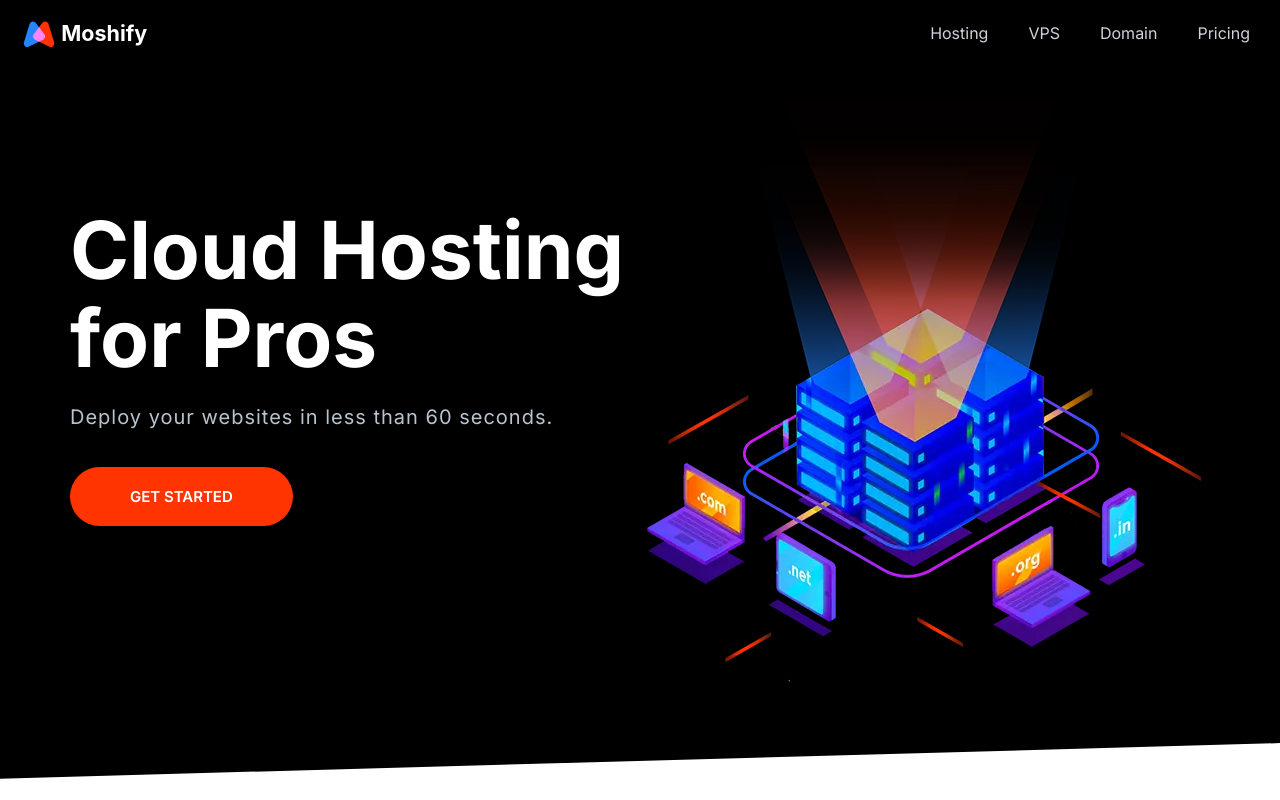
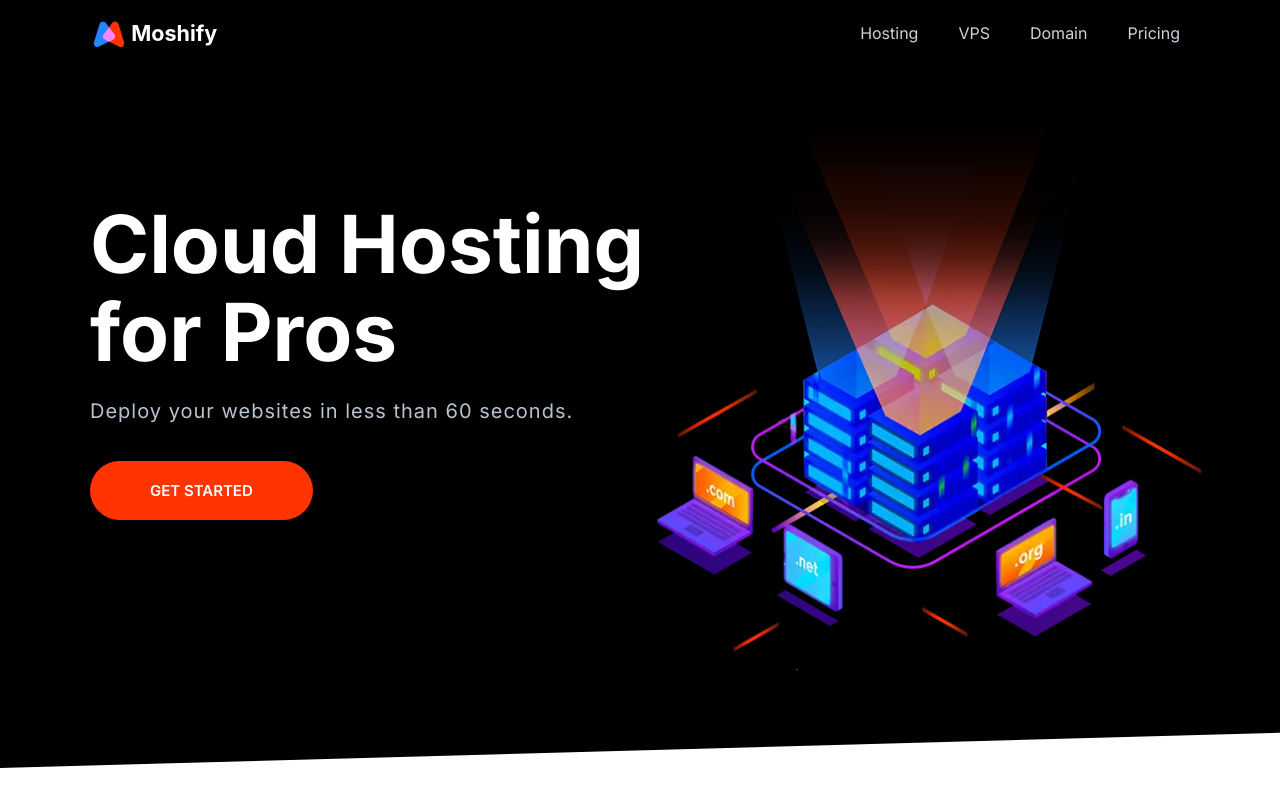
Before and after one commit to TravisHFan/moshify, a website built with Parcel: page index.html in a window 1280 px wide. Shown: the top 800 px of the page. Built offline with nearby package versions, Linux system fonts and the light colour scheme.

Commit message:
Fine-tuned the Hero

```diff
--- a/css/styles.css
+++ b/css/styles.css
@@ -779,6 +779,18 @@ a {
   }
 }
 
+@media screen and (min-width: 1140px) and (max-width: 1180px) {
+  .hero .container {
+    padding-left: calc((100vw - 1140px) / 2);
+  }
+}
+
+@media screen and (min-width: 1180px) {
+  .hero .container {
+    padding-left: 2rem;
+  }
+}
+
 /* Domain Block */
 .block-domain .input-group {
   box-shadow: 0 0 30px 20px #e6ebee;
--- a/index.html
+++ b/index.html
@@ -27,7 +27,8 @@
   </head>
 
   <body>
-    <header>
+    <section class="block--dark navigation">
+      <header class="container">
         <nav class="nav collapsible">
           <a aria-label="Moshify" class="nav__brand" href="/"
             ><img src="images/logo.svg" alt=""
@@ -43,6 +44,7 @@
           </ul>
         </nav>
       </header>
+    </section>
     <section class="block block--dark block--skewed-left hero">
       <div class="container grid grid--1x2">
         <header class="block__header hero__content">
```
Lines whose indentation alone changed are shown as unchanged.
